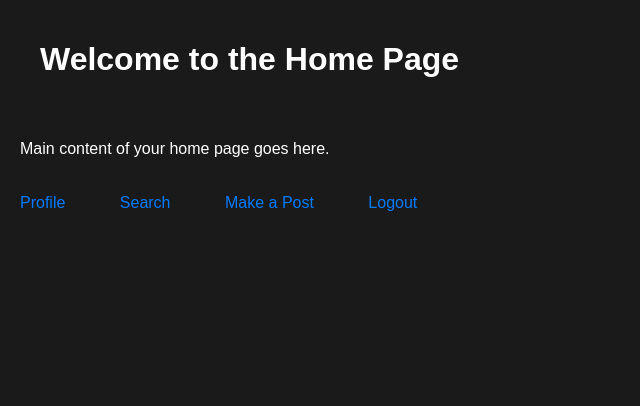
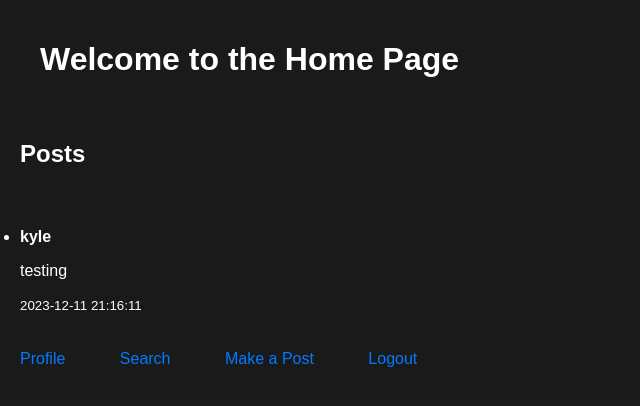
Before and after one commit to kyle-pish/social_network, a Flask app: page /home in a window 1280 px wide. Shown: the top 406 px of the page, without its empty margins (0-640 px from the left). Run offline with Flask 3, Linux system fonts and the light colour scheme; a user stored in the database is signed in; data comes from the database, SQL or seed files in the repository; both versions use the stored data as it was after the commit.

Commit message:
adding funcitonality to the home page to show posts of friends

```diff
--- a/app.py
+++ b/app.py
@@ -78,6 +78,26 @@ def create_friend_table():
     conn.commit()
     conn.close()
 
+def get_friends_posts(username):
+    conn = create_connection()
+    cursor = conn.cursor()
+    all_posts = []
+    cursor.execute('SELECT id FROM users WHERE username = ?', (username,))
+    user_id = cursor.fetchone()
+    user_id = user_id[0]
+    cursor.execute('SELECT user2_id FROM friendships WHERE user1_id')
+    friend_ids = cursor.fetchall()
+    for friend in friend_ids:
+        print("FRIENDS IDS: ", friend[0])
+        friend_id = friend[0]
+        cursor.execute('SELECT username FROM users WHERE id = ?', (friend_id,))
+        friend_username = cursor.fetchone()
+        print("FRIEND USERNAME: ", friend_username[0])
+        friend_username = friend_username[0]
+        cursor.execute('SELECT * FROM posts WHERE username = ? ORDER BY timestamp DESC', (friend_username,))
+        all_posts = cursor.fetchall()
+        print("FRIENDS POSTS: ", all_posts)
+
 
 @app.route('/')
 def login():
@@ -120,19 +140,58 @@ def home():
 
         cursor.execute('SELECT * FROM users WHERE username = ? AND password = ?', (username, password))
         user = cursor.fetchone()
+
+        all_posts = []
+        cursor.execute('SELECT id FROM users WHERE username = ?', (username,))
+        user_id = cursor.fetchone()
+        user_id = user_id[0]
+        cursor.execute('SELECT user2_id FROM friendships WHERE user1_id')
+        friend_ids = cursor.fetchall()
+        for friend in friend_ids:
+            print("FRIENDS IDS: ", friend[0])
+            friend_id = friend[0]
+            cursor.execute('SELECT username FROM users WHERE id = ?', (friend_id,))
+            friend_username = cursor.fetchone()
+            print("FRIEND USERNAME: ", friend_username[0])
+            friend_username = friend_username[0]
+            cursor.execute('SELECT * FROM posts WHERE username = ? ORDER BY timestamp DESC', (friend_username,))
+            all_posts = cursor.fetchall()
+            print("FRIENDS POSTS: ", all_posts)
+
+
         conn.close()
 
         if user:
             # Successful login - set the session and redirect to home page
             session['username'] = username
-            return redirect(url_for('home'))
+            return render_template('home.html', posts=all_posts)
         else:
             # Failed login - handle appropriately (redirect to login page, display error, etc.)
             return "Login failed. Invalid username or password."
 
     # Check if the user is logged in using the session
     if 'username' in session:
-        return render_template('home.html', username=session['username'])
+        conn = create_connection()
+        cursor = conn.cursor()
+        username=session['username']
+        all_posts = []
+        cursor.execute('SELECT id FROM users WHERE username = ?', (username,))
+        user_id = cursor.fetchone()
+        user_id = user_id[0]
+        cursor.execute('SELECT user2_id FROM friendships WHERE user1_id')
+        friend_ids = cursor.fetchall()
+        for friend in friend_ids:
+            print("FRIENDS IDS: ", friend[0])
+            friend_id = friend[0]
+            cursor.execute('SELECT username FROM users WHERE id = ?', (friend_id,))
+            friend_username = cursor.fetchone()
+            print("FRIEND USERNAME: ", friend_username[0])
+            friend_username = friend_username[0]
+            cursor.execute('SELECT * FROM posts WHERE username = ? ORDER BY timestamp DESC', (friend_username,))
+            all_posts = cursor.fetchall()
+            print("FRIENDS POSTS: ", all_posts)
+
+        return render_template('home.html', posts=all_posts)
     else:
         return redirect(url_for('login'))
 
@@ -229,7 +288,29 @@ def create_post():
 
         conn.commit()
         conn.close()
-        return render_template('home.html')
+
+
+        conn = create_connection()
+        cursor = conn.cursor()
+        all_posts = []
+        cursor.execute('SELECT id FROM users WHERE username = ?', (username,))
+        user_id = cursor.fetchone()
+        print("USER ID: ", user_id)
+        user_id = user_id[0]
+        cursor.execute('SELECT user2_id FROM friendships WHERE user1_id')
+        friend_ids = cursor.fetchall()
+        for friend in friend_ids:
+            print("FRIENDS IDS: ", friend[0])
+            friend_id = friend[0]
+            cursor.execute('SELECT username FROM users WHERE id = ?', (friend_id,))
+            friend_username = cursor.fetchone()
+            print("FRIEND USERNAME: ", friend_username[0])
+            friend_username = friend_username[0]
+            cursor.execute('SELECT * FROM posts WHERE username = ? ORDER BY timestamp DESC', (friend_username,))
+            all_posts = cursor.fetchall()
+            print("FRIENDS POSTS: ", all_posts)
+
+        return render_template('home.html', posts=all_posts)
     except sqlite3.IntegrityError:
             conn.rollback()
             conn.close()
--- a/templates/home.html
+++ b/templates/home.html
@@ -9,7 +9,22 @@
 
 <body>
     <h1>Welcome to the Home Page</h1>
-    <p>Main content of your home page goes here.</p>
+
+    <h2>Posts</h2>
+        {% if posts %}
+            <ul>
+                {% for post in posts %}
+                    <li>
+                        <strong>{{ post[1] }}</strong>
+                        <p>{{ post[2] }}</p>
+                        <small>{{ post[3] }}</small>
+                    </li>
+                {% endfor %}
+            </ul>
+        {% else %}
+            <p>No posts available.</p>
+        {% endif %}
+
 
     <a href="{{ url_for('profile', username=session['username']) }}">Profile</a>
     <a href="/search">Search</a>
```
Also changed, not shown: users.db.
